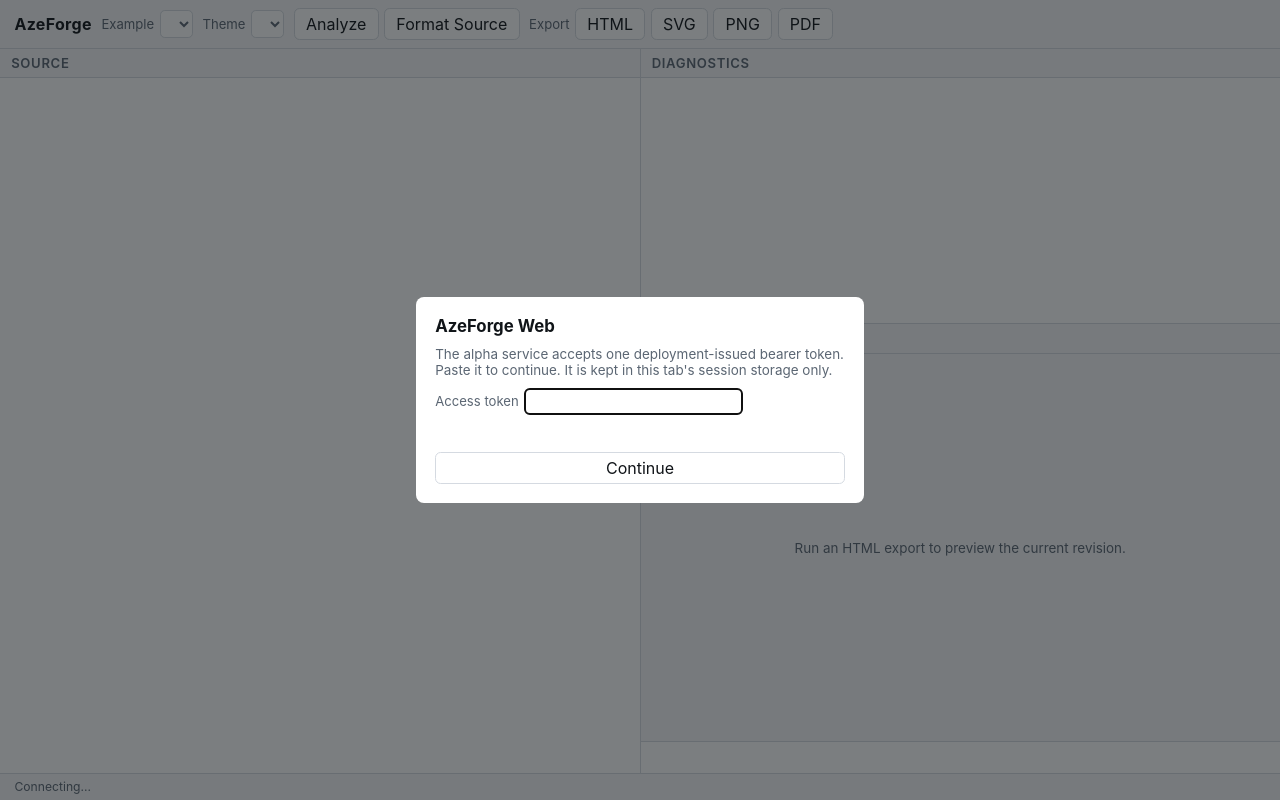
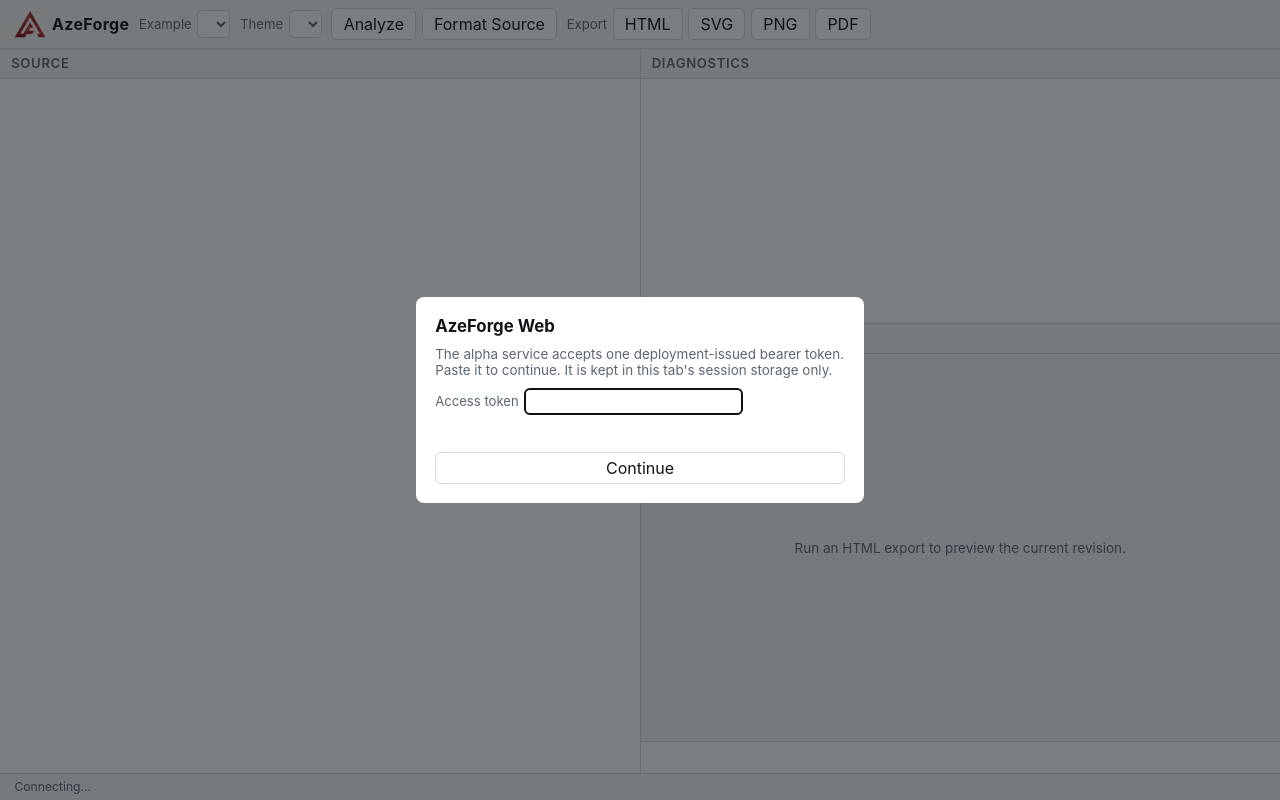
Before and after one commit to aruzone/aze-forge-web, a website: page src/web/index.html in a window 1280 px wide. Drawn offline with Linux system fonts and the light colour scheme.

Commit message:
feat: add AzeForge logo to header

```diff
--- a/src/web/app.css
+++ b/src/web/app.css
@@ -47,7 +47,20 @@
   border-bottom: 1px solid var(--line);
   background: var(--surface-soft);
 }
-.brand { font-weight: 700; letter-spacing: 0.02em; }
+.brand {
+  display: inline-flex;
+  align-items: center;
+  gap: 0.35rem;
+  font-weight: 700;
+  letter-spacing: 0.02em;
+}
+.brand-logo {
+  flex: none;
+  width: 2rem;
+  height: 2rem;
+  border-radius: 0.25rem;
+  object-fit: contain;
+}
 .field { display: inline-flex; align-items: center; gap: 0.35rem; font-size: 0.82rem; color: var(--ink-soft); }
 .field select { border: 1px solid var(--line); border-radius: 0.3rem; padding: 0.25rem 0.35rem; background: var(--surface); }
 .field input { border: 1px solid var(--line); border-radius: 0.3rem; padding: 0.3rem 0.4rem; background: var(--surface); }
--- a/src/web/index.html
+++ b/src/web/index.html
@@ -8,7 +8,10 @@
 </head>
 <body>
 <header class="toolbar">
-  <span class="brand">AzeForge</span>
+  <div class="brand">
+    <img class="brand-logo" src="/azeforge-logo-03-2.jpg" alt="" width="32" height="32">
+    <span>AzeForge</span>
+  </div>
   <label class="field">Example
     <select id="example"></select>
   </label>
```
Also changed, not shown: src/service/static.mjs (+9 -1 lines), test/service-http.test.mjs (+5 -0 lines), src/web/azeforge-logo-03-2.jpg (added).
